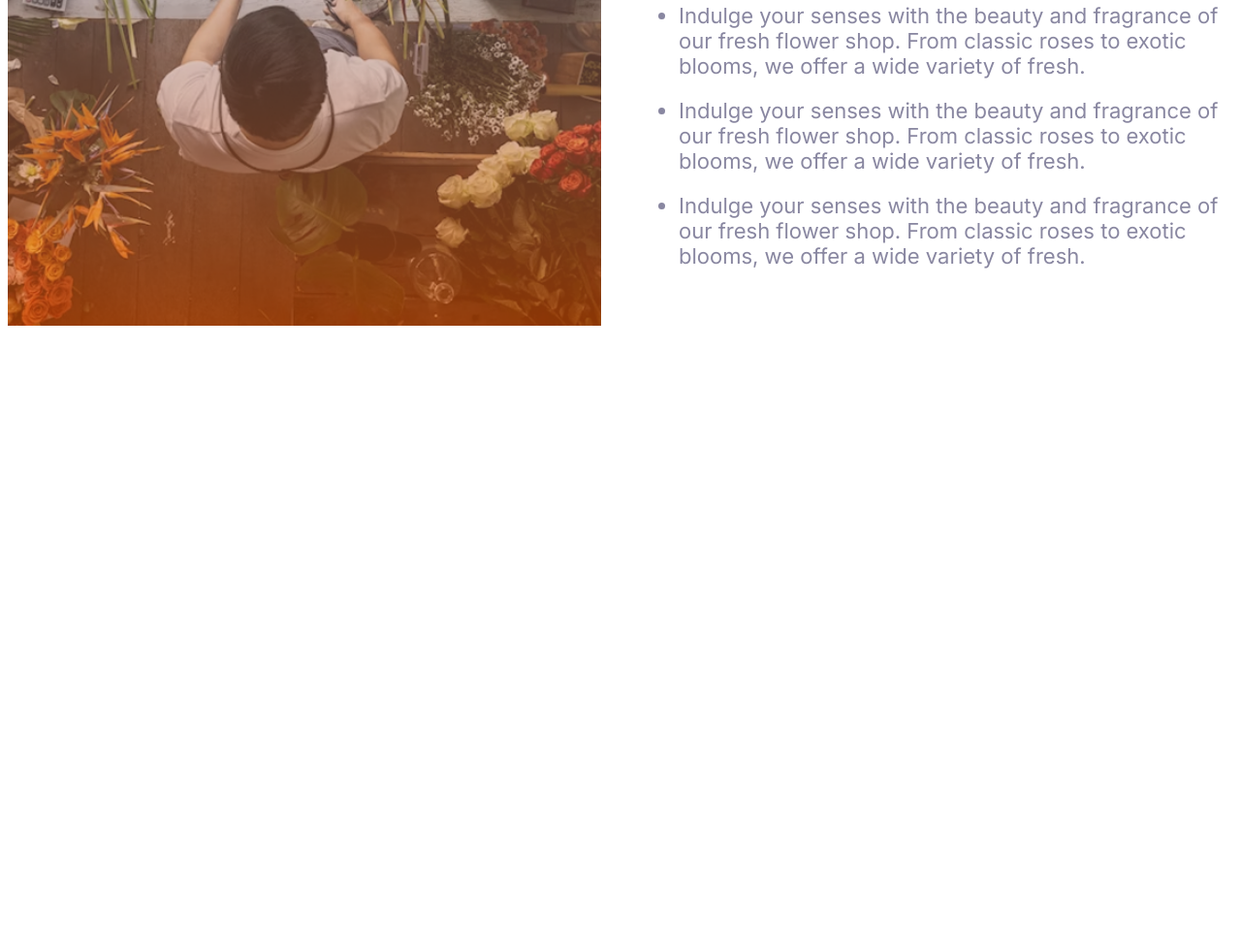
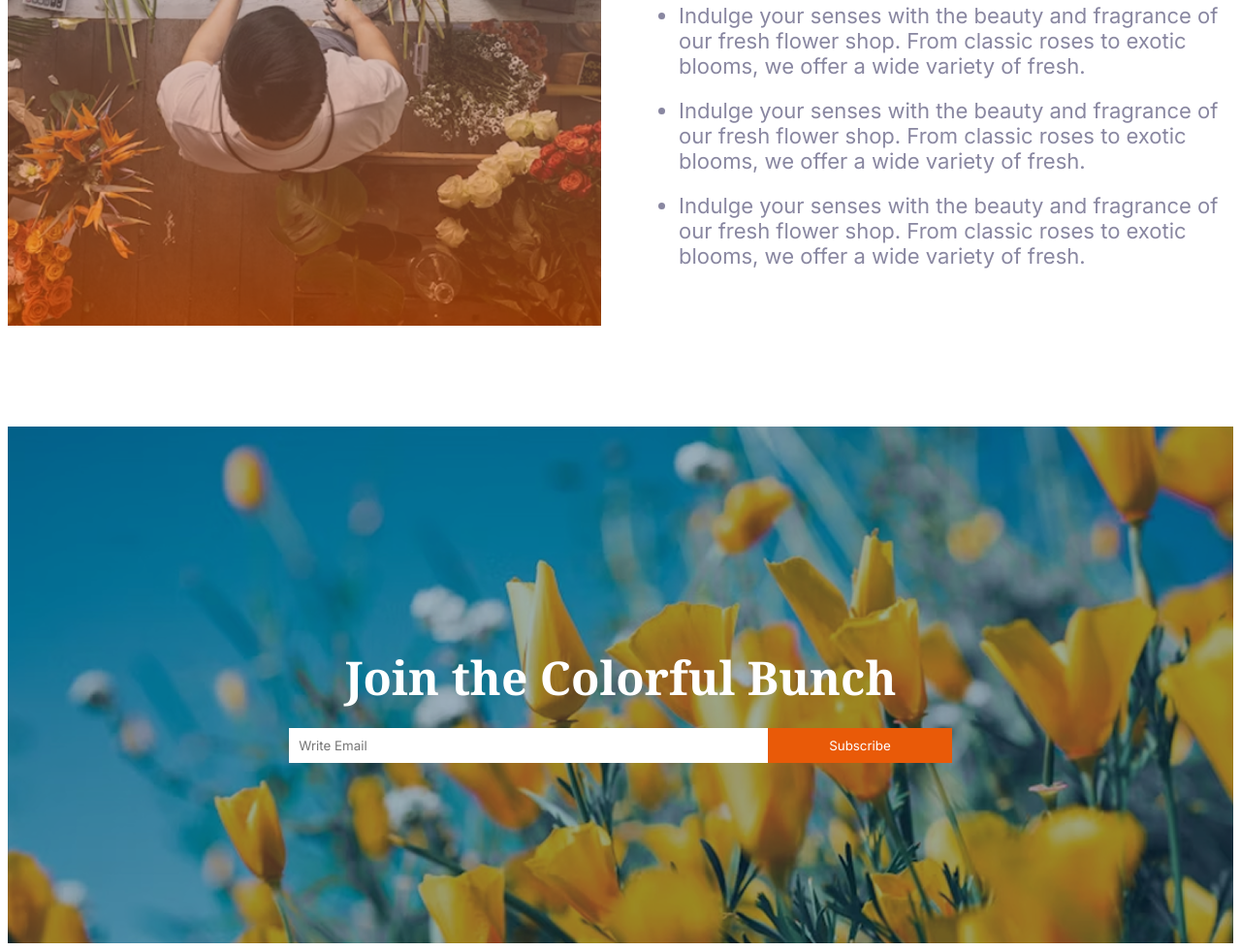
Before and after one commit to aktar86/02-Responsive-flower-Assignment, a website: page flower.html in a window 1280 px wide. Shown: the part 2379-3360 px from the top of the page at 97% size. Before the commit the page ends 2727 px from the top, so only its background shows below. Drawn offline with Linux system fonts and the light colour scheme.

Commit message:
added subscribe section

```diff
--- a/flower.css
+++ b/flower.css
@@ -93,10 +93,10 @@ section{
 
 
 /* our plants section style here */
-.cart-section-container h3{
+.cart-section-container h3, .deals-container h3 {
     margin-bottom: 20px;
 }
-.cart-section-container p{
+.cart-section-container p, .deals-container p{
     width: 888px;
     margin: 0 auto;
     margin-top: 20px;
@@ -177,6 +177,72 @@ section{
     margin-bottom: 20px;
 }
 
+/* join/subscribe section here */
+/* .subscribe-section{
+    background-image: url('assets/news-letter-bg.png') ;
+    background-size: cover;
+    background-attachment: fixed;
+    background-repeat: no-repeat;
+    width: 100%;
+    height: 533px;
+    display: flex;
+    justify-content: center;
+    align-items: center;
+} */
+
+.subscribe-section {
+    background-image: url('assets/news-letter-bg.png');
+    background-size: cover;
+    background-position: center;
+    background-repeat: no-repeat;
+    width: 100%;
+    height: 533px; /* Original desktop height */
+    display: flex;
+    justify-content: center;
+    align-items: center;
+    position: relative;
+}
+
+
+
+.overlay{
+    width: 75%;
+    padding: 40px;
+
+
+}
+.overlay h1{
+    color: #fff;
+    margin-bottom: 20px;
+    font-size: 3rem;
+}
+
+.subscribe-form{
+    justify-content: center;
+    align-items: center;
+}
+
+.subscribe-form input[type="email"]{
+    width: 50%;
+    padding: 10px;
+    border: none;
+}
+
+.subscribe-form button{
+    width: 20%;
+    border: none;
+    padding: 10px;
+    color: #fff;
+    background-color: #E95A08;
+    cursor: pointer;
+}
+
+
+
+
+
+
+/* mobile responsive style here  */
 @media screen and (max-width:576px) {
     .logo{
         width: 63px;
@@ -210,4 +276,12 @@ section{
     .shop-text-title{
         font-size: 2rem;
     }
+
+    .overlay h1{
+        font-size: 1.3rem;
+    }
+    .subscribe-section {
+        height: 393px; /* Your specified mobile height */
+        background-attachment: scroll; /* Better for mobile than fixed */
+    }
 }
--- a/flower.html
+++ b/flower.html
@@ -13,6 +13,8 @@
     <header class="header">
         <nav class="navbar display-flex">
             <img class="logo" src="./assets/logo.png" alt="Shop logo is here">
+
+            <!-- here is some problem what i need to solve later -->
             <ul class="item-cart-container display-flex">
                 <div class="nav-items display-flex">
                     <li class="nav-item dark1 font-bold">Home</li>
@@ -117,6 +119,29 @@
                 </div>
             </div>
         </section>
+
+        <!-- Latest Deals section here  -->
+         <!-- <section class="deals-container">
+            <h3 class="section-title text-center font-noto">Latest Deals</h3>
+            <p class="section-description text-center">Indulge your senses with the beauty and fragrance of our fresh flower shop. From classic roses to exotic blooms, we offer a wide variety of fresh.</p>
+
+            <div class="deals-offer-container">
+                <div class="deal-1 deal-box"></div>
+                <div class="deal-2 deal-box"></div>
+                <div class="deal-2 deal-box"></div>
+            </div>
+         </section> -->
+
+         <!-- join section here -->
+          <section class="subscribe-section">
+            <div class="overlay">
+                <h1 class="font-noto text-center">Join the Colorful Bunch</h1>
+                <form class="subscribe-form display-flex">
+                    <input class="font-inter"  type="email" placeholder="Write Email">
+                    <button class="font-inter" type="button">Subscribe</button>
+                </form>
+            </div>
+          </section>
     </main>
 </body>
 </html>
```
